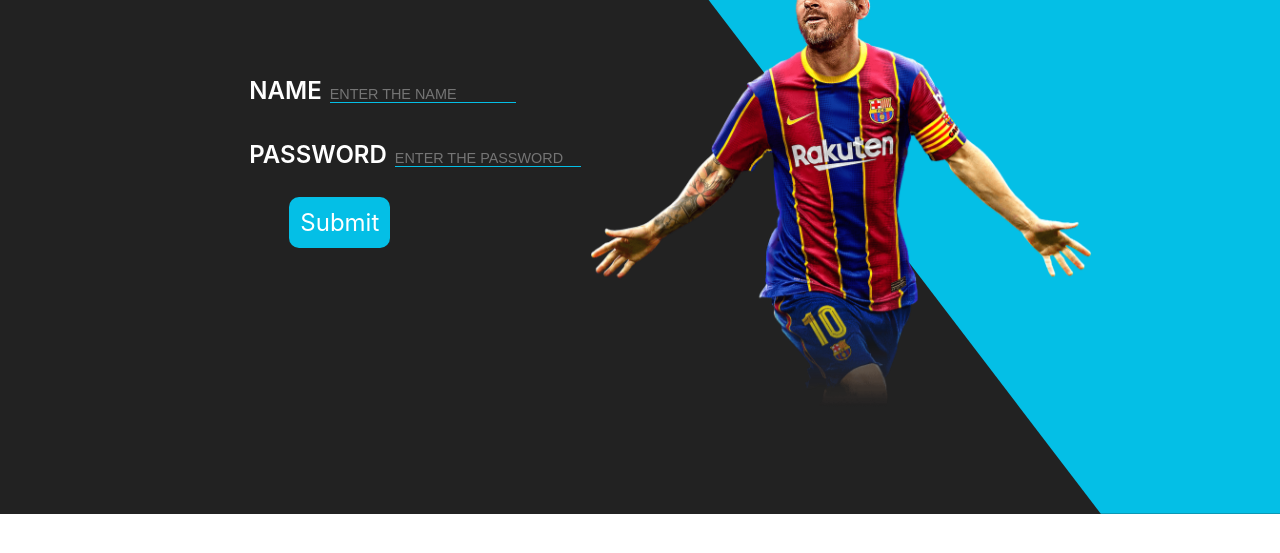
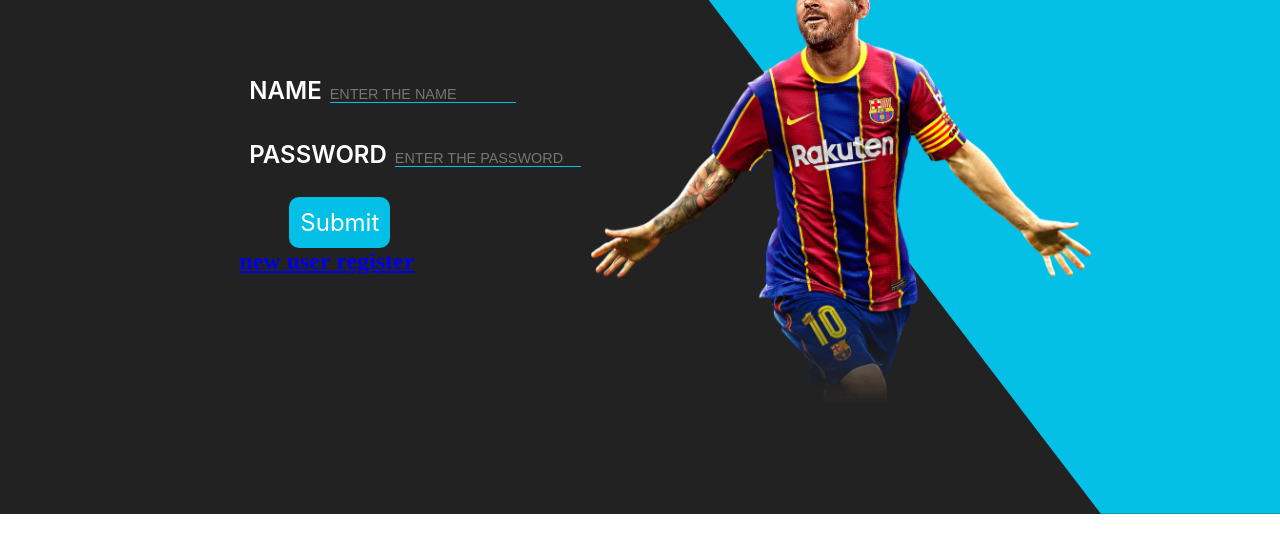
Before and after one commit to BHARATHKUMAR008/ROYAL-HOTEL, a plain HTML site: page logins.html in a window 1280 px wide. Shown: the part 157-710 px from the top of the page. Drawn offline with Linux system fonts and the light colour scheme.

Commit message:
Update logins.html

```diff
--- a/logins.html
+++ b/logins.html
@@ -24,6 +24,12 @@
                 <div class="submit">
                     <input type="submit" name="submit" >
                 </div>
+
+                <div class="inputs">
+                    <a href="register.html">new user register</a>
+                </div>
+
+
             </form>
                 <div class="imgbx">
                     <img src="messi4.png" alt="" srcset="">
```
